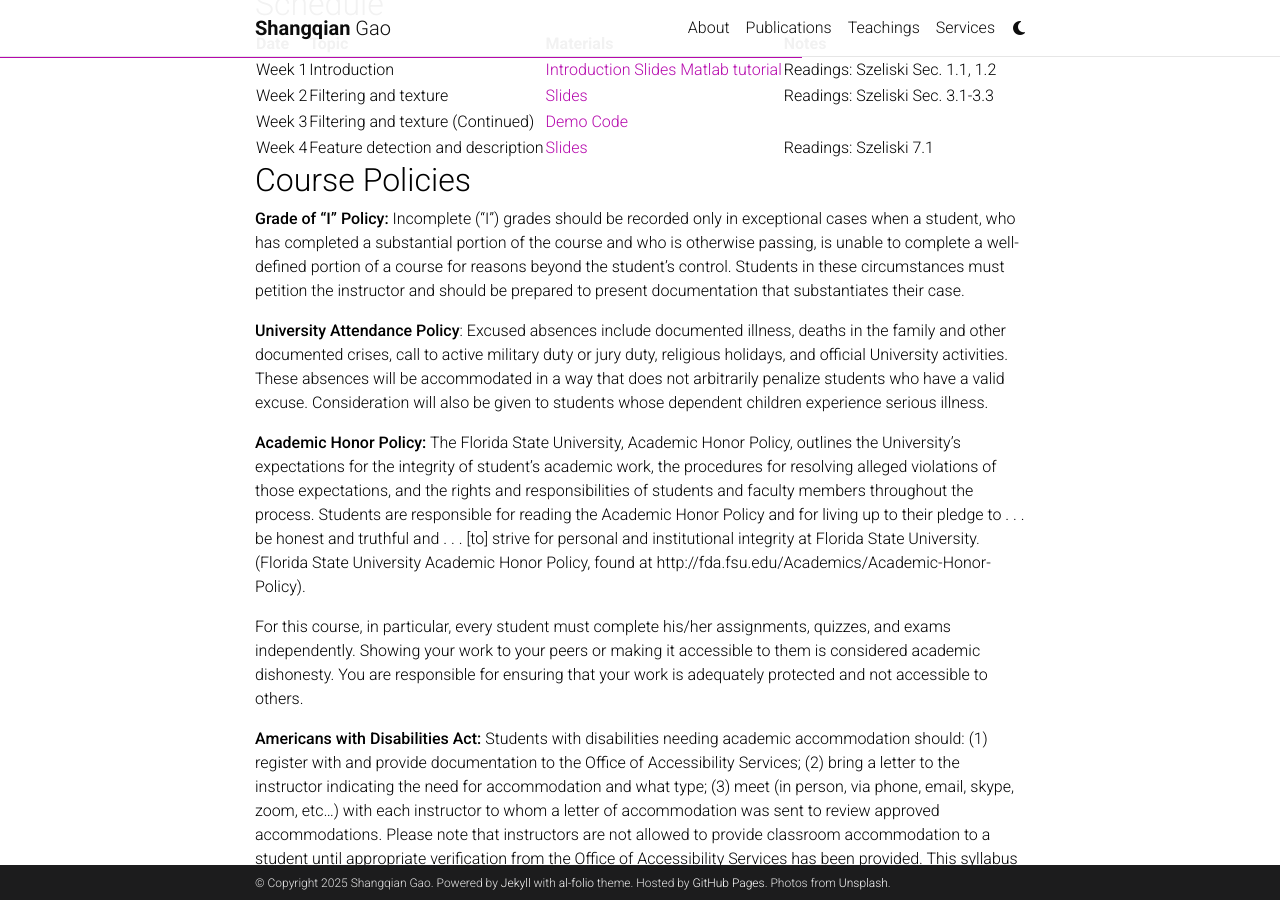
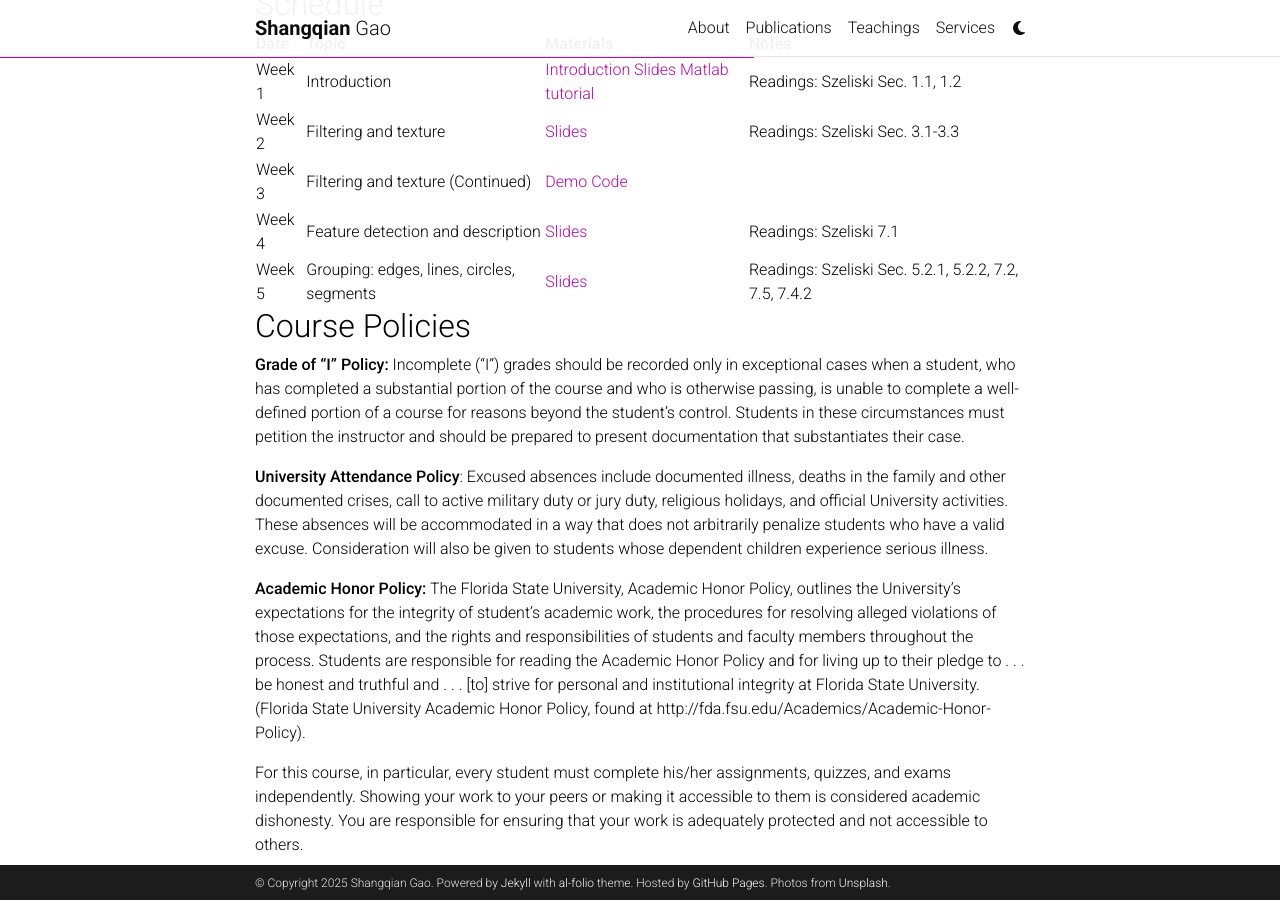
Before and after one commit to gaosh/gaosh.github.io, a Jekyll site: the page built from _courses/computer_vision_fall25.md, in a window 1280 px wide and 900 px high, scrolled down 1423 px. Built offline with Jekyll 4.4.1, drawn with Linux system fonts in a browser that asks for light colours; comment, search, counter and statistics services are not loaded; a style sheet for code colours, icons or effects is not loaded.

Commit message:
Update computer_vision_fall25.md

```diff
--- a/_courses/computer_vision_fall25.md
+++ b/_courses/computer_vision_fall25.md
@@ -86,6 +86,12 @@
       <td>Feature detection and description</td>
       <td><a href="https://drive.google.com/file/d/1ROFXQiZ_MIV5OmJ0TpeVa0kgJIW19fJe/view?usp=sharing">Slides</a></td>
       <td>Readings: Szeliski 7.1</td>
+    </tr>
+    <tr>
+      <td>Week 5</td>
+      <td>Grouping: edges, lines, circles, segments</td>
+      <td><a href="">Slides</a></td>
+      <td>Readings: Szeliski Sec. 5.2.1, 5.2.2, 7.2, 7.5, 7.4.2</td>
     </tr>
   </tbody>
 </table>
```
